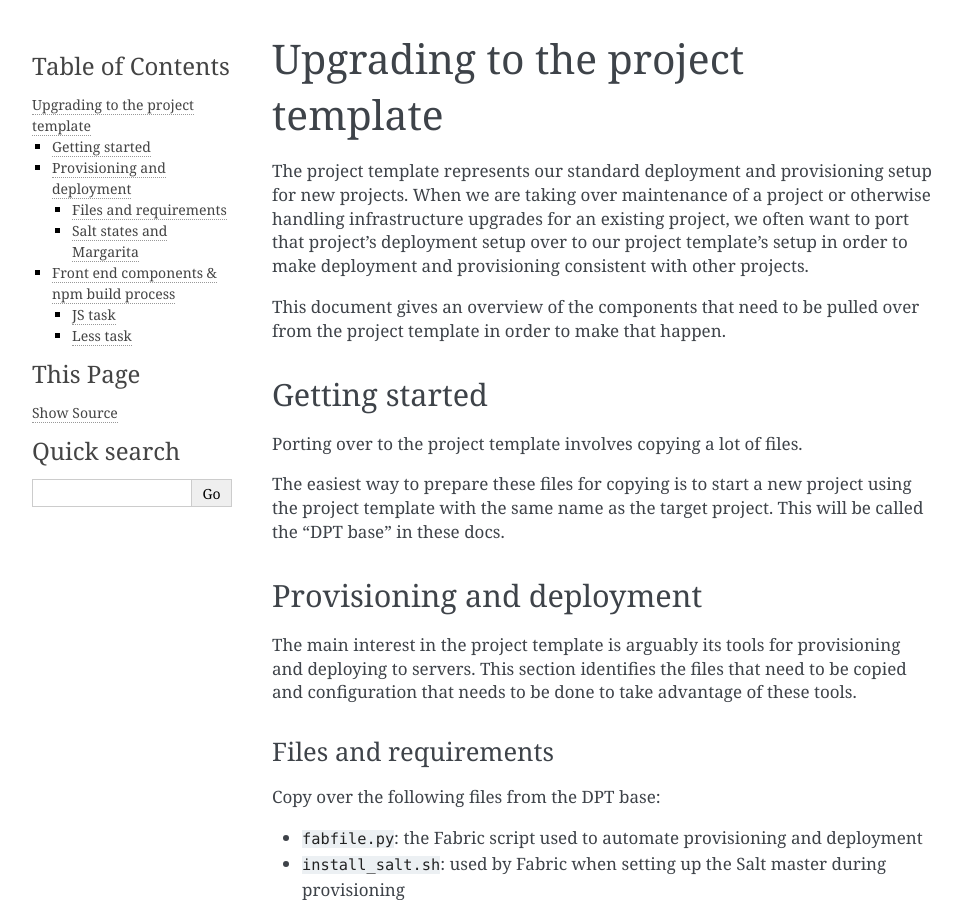
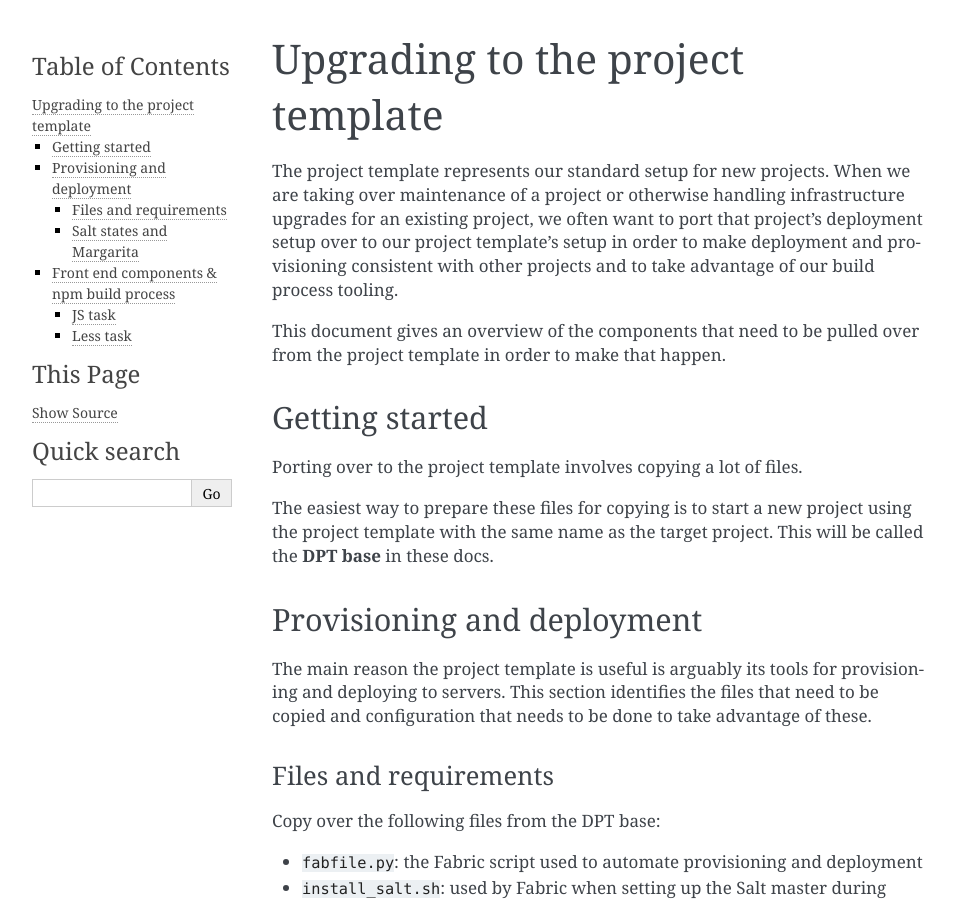
Before and after one commit to caktus/django-project-template, a Sphinx documentation site: the page built from docs/dev/upgrading.rst, in a window 1280 px wide and 900 px high. Shown: the whole window, without its empty margins (148-1110 px from the left). Built offline with Sphinx 7.4.7, drawn with Linux system fonts in a browser that asks for light colours; pages that are not in the unit, such as notebooks, are missing from menus; some of the changed text lies outside the part shown.

Commit message:
Adding some notes about .gitignore for front-end contents & small rewordings

```diff
--- a/docs/dev/upgrading.rst
+++ b/docs/dev/upgrading.rst
@@ -1,12 +1,12 @@
 Upgrading to the project template
 =================================
 
-The project template represents our standard deployment and provisioning
-setup for new projects. When we are taking over maintenance of a project
-or otherwise handling infrastructure upgrades for an existing project,
-we often want to port that project's deployment setup over to our
-project template's setup in order to make deployment and provisioning
-consistent with other projects.
+The project template represents our standard setup for new projects. When we
+are taking over maintenance of a project or otherwise handling infrastructure
+upgrades for an existing project, we often want to port that project's
+deployment setup over to our project template's setup in order to make
+deployment and provisioning consistent with other projects and to take
+advantage of our build process tooling.
 
 This document gives an overview of the components that need to be pulled
 over from the project template in order to make that happen.
@@ -18,15 +18,15 @@
 
 The easiest way to prepare these files for copying is to start a new
 project using the project template with the same name as the target
-project. This will be called the "DPT base" in these docs.
+project. This will be called the **DPT base** in these docs.
 
 Provisioning and deployment
 ---------------------------
 
-The main interest in the project template is arguably its tools for
+The main reason the project template is useful is arguably its tools for
 provisioning and deploying to servers. This section identifies the files
 that need to be copied and configuration that needs to be done to take
-advantage of these tools.
+advantage of these.
 
 Files and requirements
 ~~~~~~~~~~~~~~~~~~~~~~
@@ -130,9 +130,24 @@
 -  ``.eslintrc``: the `ESLint <http://eslint.org/>`__ configuration file
    that specifies the style your JS should conform to.
 
+You will want to make adjustments to your ``.gitignore`` file to take into
+account the various outputs of the build processes, Node dependencies, and so
+on. Add at least these (changing the specific file names as necessary for
+your project setup):
+
+::
+
+   node_modules
+   */static/js/bundle.js
+   */static/js/vendors.js
+   */static/libs/modernizr.js
+   */static/css
+
 All interesting front-end build configuration will take place in
 ``gulpfile.js``. This includes changing the ``options`` object's
 properties to suit your project's directory structure.
+
+
 
 The tasks included in the ``gulpfile.js`` make some assumptions, spelled
 out below.
```
